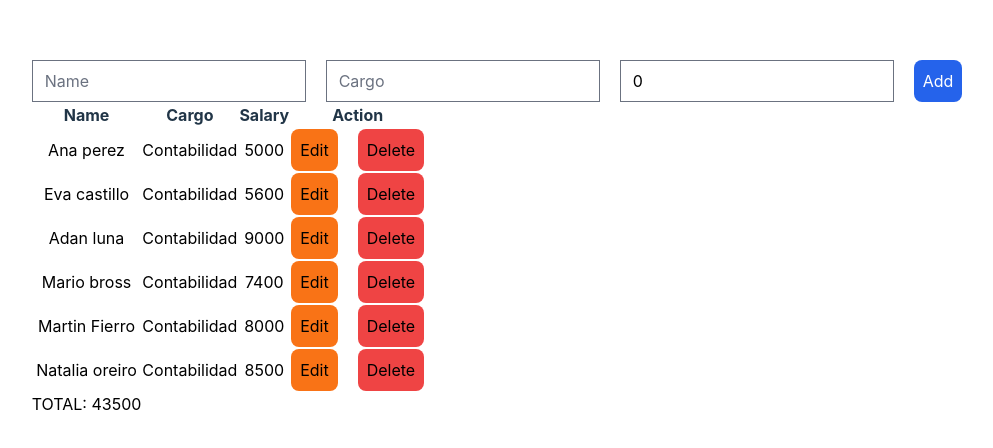
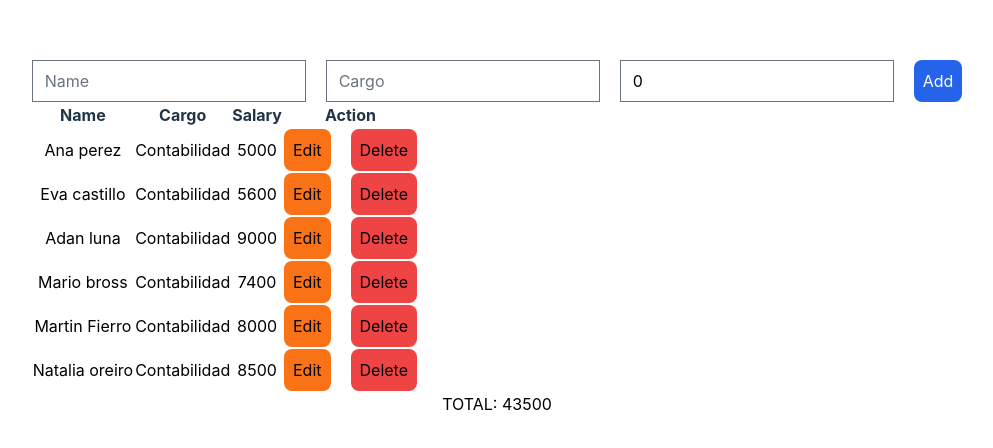
Before and after one commit to PaolaOjeda10/practice-Pull, a Vue app: page / in a window 1280 px wide. Shown: the part 162-610 px from the top of the page, without its empty margins (143-1136 px from the left). Built offline with nearby package versions, Linux system fonts and the light colour scheme.

Commit message:
formulario de edicion

```diff
--- a/src/components/EmployedList.vue
+++ b/src/components/EmployedList.vue
@@ -44,9 +44,8 @@ const totalSalary = computed(()=>{
                 :indexEmployed="indexEmployed"
             />
         </tbody>
-
-        <span class="text-black">
+    </table>
+    <div class="text-black">
             TOTAL: {{ totalSalary }}
-        </span>
-    </table>
+        </div>
 </template>
```
